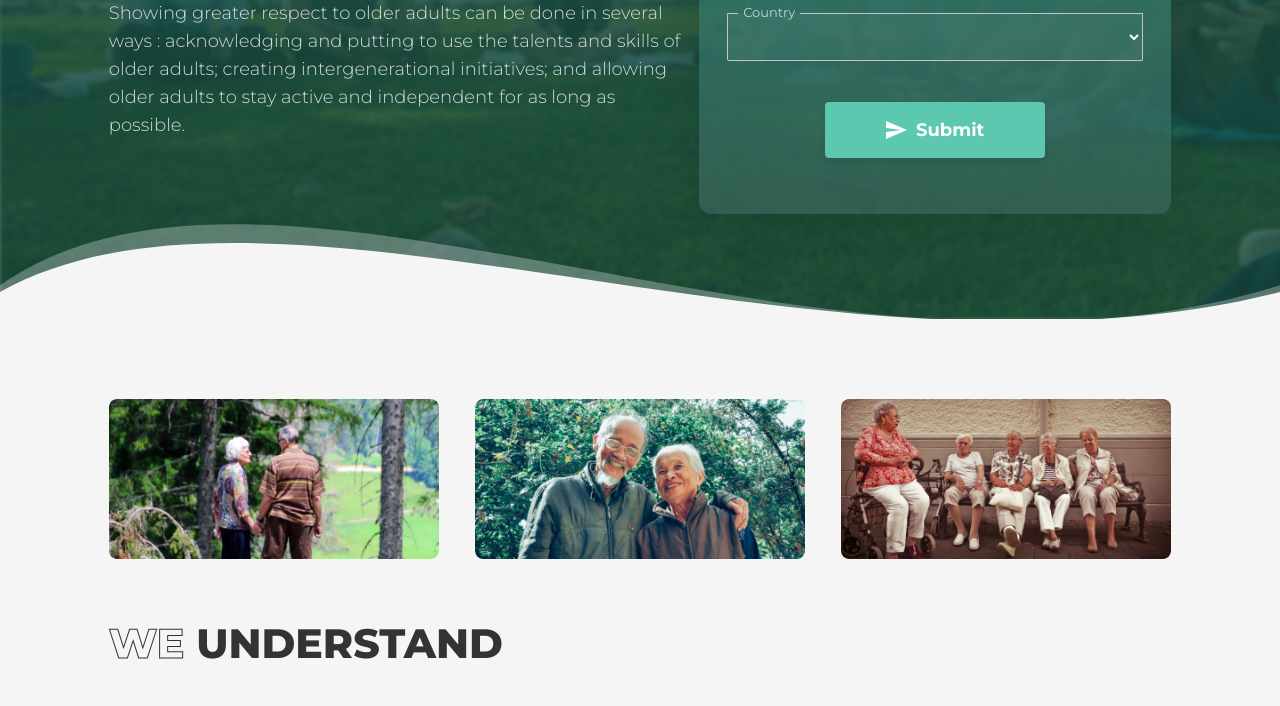
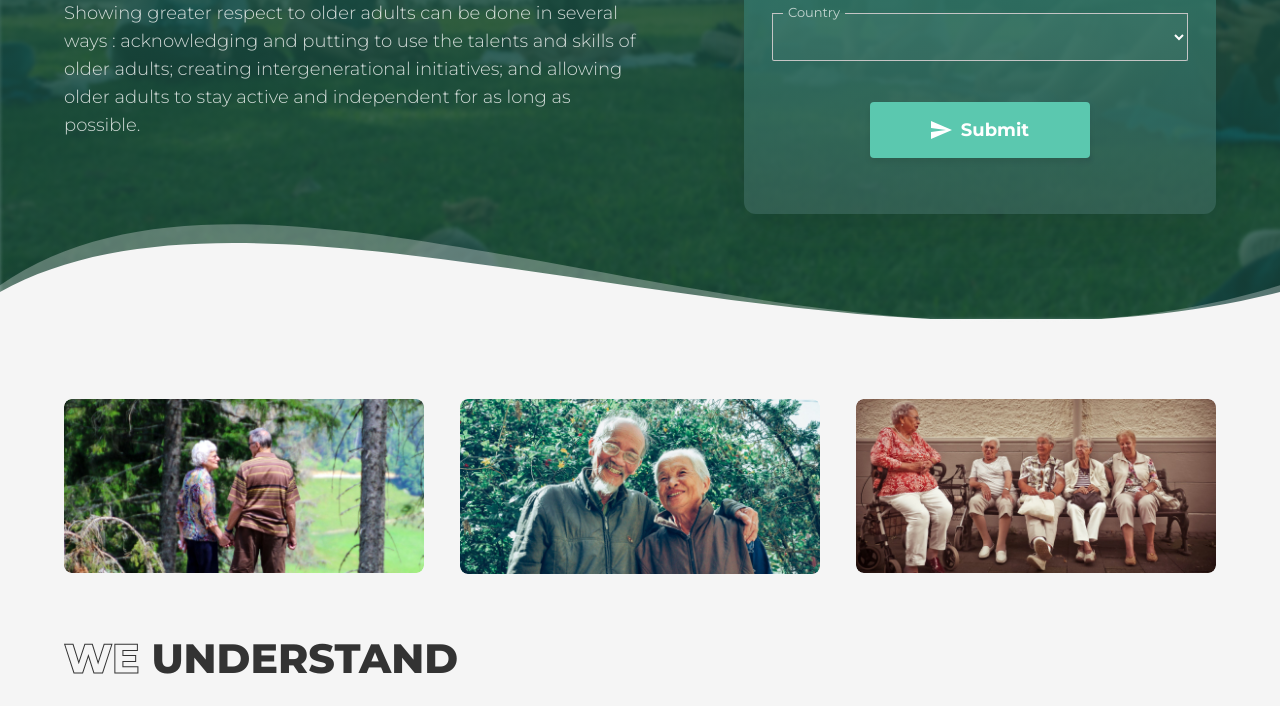
Before and after one commit to bilalsh-dev/spiralize-dev-test, a plain HTML site: page index.html in a window 1280 px wide. Shown: the part 367-1073 px from the top of the page. Drawn offline with Linux system fonts and the light colour scheme; files whose address does not match are found by name.

Commit message:
fix: resposive

```diff
--- a/css/styles.css
+++ b/css/styles.css
@@ -11,14 +11,6 @@
     --darkgreen: #194D44;
     --black: #333333;
     --whitetone: #EAEAEA;
-
-
-    --bp-xl: 1400px;
-  --bp-lg: 1200px;
-  --bp-md: 992px;
-  --bp-sm: 768px;
-  --bp-xs: 576px;
-  --bp-xxs: var(--bp-xxs);
 
   }
   body {
@@ -58,7 +50,7 @@
     content: '';
     display: block;
     clear: both;
-}@media (min-width: var(--bp-md)) and (max-width: var(--bp-xl)) {
+}@media (min-width: 1024px) and (max-width: 1390px) {
     .container {
         width: 90%;
     }
@@ -471,7 +463,7 @@
     color: white;
   }
 
-  @media (min-width: var(--bp-sm)) and (max-width: var(--bp-md)) {
+  @media (min-width: 770px) and (max-width: 1024px) {
     .hero::before, .hero::after {
       background-position: right bottom;
       background-size: contain;
@@ -567,7 +559,7 @@
       height: 133px;
     }
   }
-  @media (min-width: 0px) and (max-width: var(--bp-xs)) {
+  @media (min-width: 0px) and (max-width: 569px) {
     .hero {
       background-size: 219% auto;
       background-repeat: no-repeat;
@@ -796,7 +788,7 @@
       margin-top: 23px;
     }
   }
-  @media (min-width: 0px) and (max-width: var(--bp-xs)) {
+  @media (min-width: 0px) and (max-width: 569px) {
     .about-section {
       padding-top: 0px;
       padding-bottom: 86px;
@@ -969,7 +961,7 @@
   }
 
 
-  @media (min-width: var(--bp-sm)) and (max-width: var(--bp-md)) {
+  @media (min-width: 770px) and (max-width: 1024px) {
     .testimonials-carousel__container {
       grid-template-columns: 8% 1fr 8%;
     }
@@ -1034,7 +1026,7 @@
   }
 }
 
-@media (min-width: 0px) and (max-width: var(--bp-xs)) {
+@media (min-width: 0px) and (max-width: 569px) {
     .testimonials-carousel__item {
       padding: 0px 0%;
       grid-template-columns: 1fr;
@@ -1242,7 +1234,7 @@
         opacity: 1;
         visibility: visible;
       }
-      @media (min-width: var(--bp-sm)) and (max-width: var(--bp-md)) {
+      @media (min-width: 770px) and (max-width: 1024px) {
         .organize-section__content-title {
           font-size: 15px;
           line-height: 22px;
@@ -1288,7 +1280,7 @@
           width: 92%;
         }
       }
-      @media (min-width: 0px) and (max-width: var(--bp-xs)) {
+      @media (min-width: 0px) and (max-width: 569px) {
         .organize-section {
           padding: 85px 0px;
         }
@@ -1514,7 +1506,7 @@
     bottom: 33px;
     right: 72px;
   }
-  @media (min-width: var(--bp-sm)) and (max-width: var(--bp-md)) {
+  @media (min-width: 770px) and (max-width: 1024px) {
     .video-block__content h5 {
       font-size: 38px;
     }
@@ -1573,7 +1565,7 @@
     }
   }
 
-  @media (min-width: 0px) and (max-width: var(--bp-xs)) {
+  @media (min-width: 0px) and (max-width: 569px) {
     .video-block__content {
       padding: 62px 6% 50px 6%;
     }
@@ -1619,7 +1611,7 @@
     }
   }
 
-  @media (min-width: 0px) and (max-width: var(--bp-xxs)) {
+  @media (min-width: 0px) and (max-width: 360px) {
     .video-block__background, .video-block__background--overlay {
       width: 255%;
       height: 175%;
@@ -1704,7 +1696,7 @@
     text-decoration: underline;
   }
 
-  @media (min-width: var(--bp-sm)) and (max-width: var(--bp-md)) {
+  @media (min-width: 770px) and (max-width: 1024px) {
     .footer__copyright {
       font-size: 13px;
     }
@@ -1731,7 +1723,7 @@
       }
   }
 
-  @media (min-width: 0px) and (max-width: var(--bp-xs)){
+  @media (min-width: 0px) and (max-width: 569px){
 
     .footer{
         padding: 34px 0px;
```
